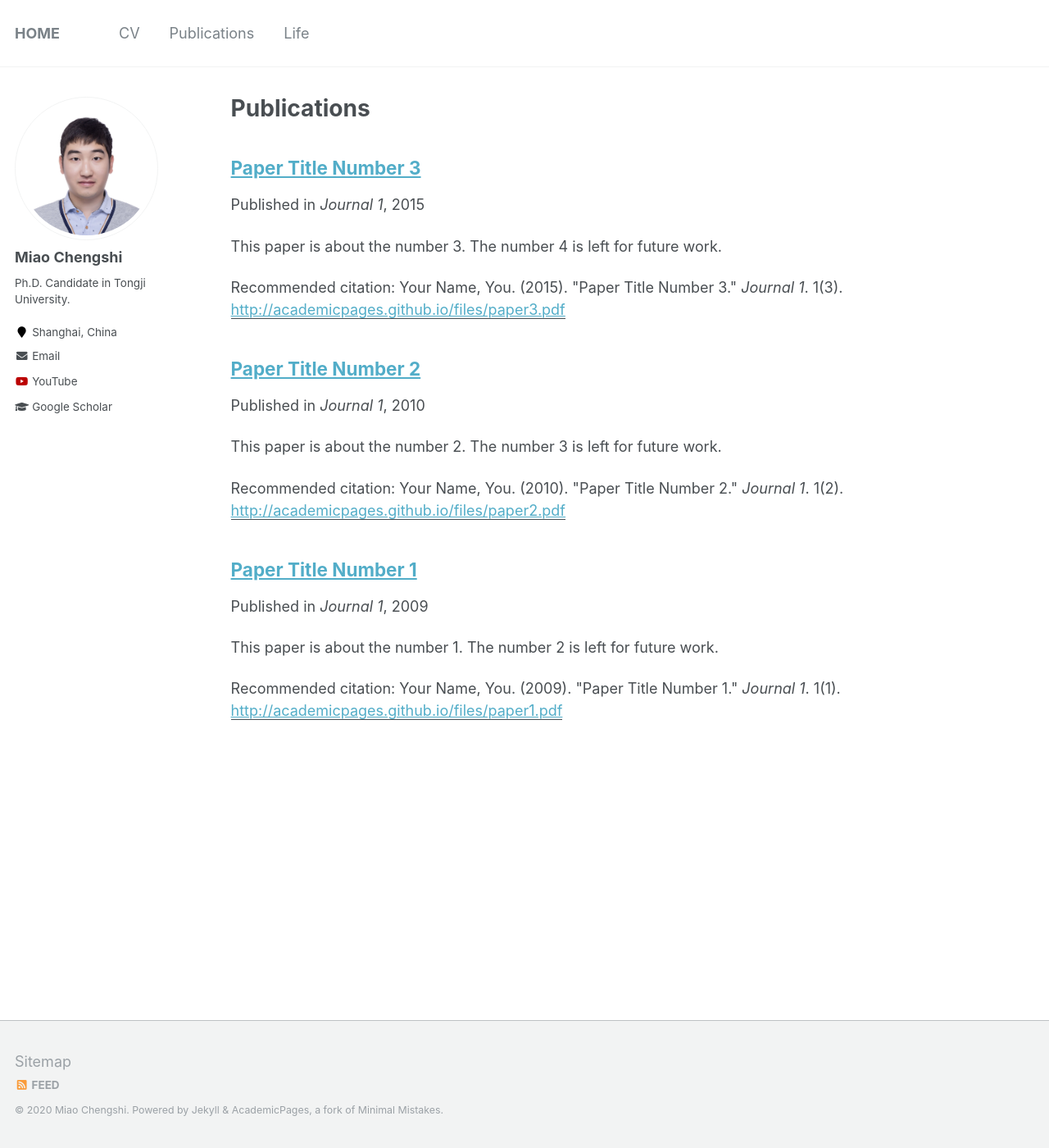
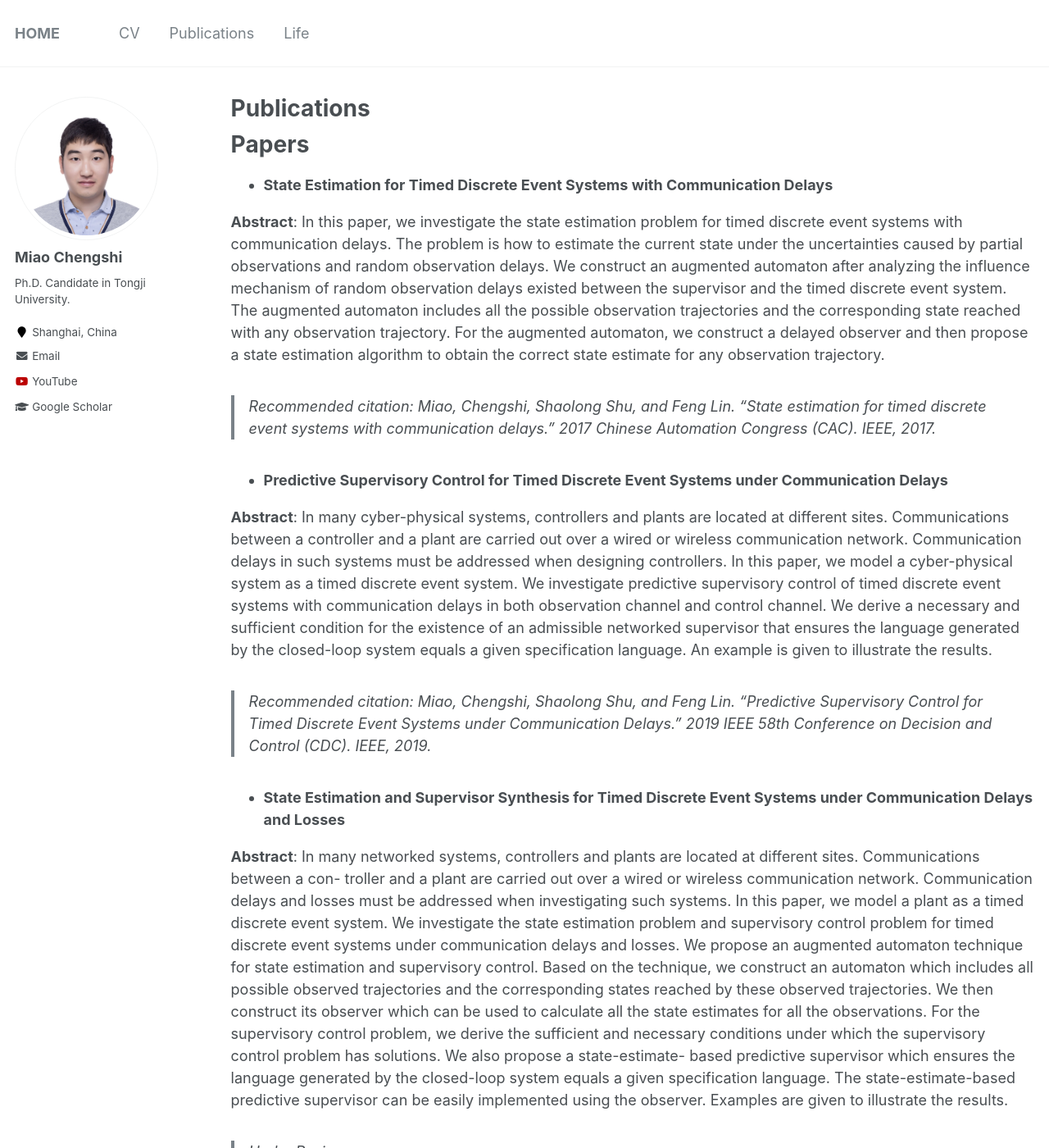
Before and after one commit to miaochengshi/miaochengshi.github.io, a Jekyll site: the page built from _pages/publications.md, in a window 1280 px wide and 1400 px high. Shown: the whole window at 82% size. Built offline with Jekyll 4.4.1, drawn with Linux system fonts in a browser that asks for light colours; some of the changed text lies outside the part shown.

Commit message:
Update publications.md

```diff
--- a/_pages/publications.md
+++ b/_pages/publications.md
@@ -5,12 +5,33 @@ permalink: /publications/
 author_profile: true
 ---
 
-{% if author.googlescholar %}
-  You can also find my articles on <u><a href="{{author.googlescholar}}">my Google Scholar profile</a>.</u>
-{% endif %}
+# Papers
 
-{% include base_path %}
+- **State Estimation for Timed Discrete Event Systems with Communication Delays**
 
-{% for post in site.publications reversed %}
-  {% include archive-single.html %}
-{% endfor %}
+**Abstract**: In this paper, we investigate the state estimation problem for timed discrete event systems with communication delays. The problem is how to estimate the current state under the uncertainties caused by partial observations and random observation delays. We construct an augmented automaton after analyzing the influence mechanism of random observation delays existed between the supervisor and the timed discrete event system. The augmented automaton includes all the possible observation trajectories and the corresponding state reached with any observation trajectory. For the augmented automaton, we construct a delayed observer and then propose a state estimation algorithm to obtain the correct state estimate for any observation trajectory.
+
+> Recommended citation: Miao, Chengshi, Shaolong Shu, and Feng Lin. "State estimation for timed discrete event systems with communication delays." 2017 Chinese Automation Congress (CAC). IEEE, 2017.
+
+
+- **Predictive Supervisory Control for Timed Discrete Event Systems under Communication Delays**
+
+**Abstract**: In many cyber-physical systems, controllers and plants are located at different sites. Communications between a controller and a plant are carried out over a wired or wireless communication network. Communication delays in such systems must be addressed when designing controllers. In this paper, we model a cyber-physical system as a timed discrete event system. We investigate predictive supervisory control of timed discrete event systems with communication delays in both observation channel and control channel. We derive a necessary and sufficient condition for the existence of an admissible networked supervisor that ensures the language generated by the closed-loop system equals a given specification language. An example is given to illustrate the results.
+
+> Recommended citation: Miao, Chengshi, Shaolong Shu, and Feng Lin. "Predictive Supervisory Control for Timed Discrete Event Systems under Communication Delays." 2019 IEEE 58th Conference on Decision and Control (CDC). IEEE, 2019.
+
+- **State Estimation and Supervisor Synthesis for Timed Discrete Event Systems under Communication Delays and Losses**
+
+**Abstract**: In many networked systems, controllers and plants are located at different sites. Communications between a con- troller and a plant are carried out over a wired or wireless communication network. Communication delays and losses must be addressed when investigating such systems. In this paper, we model a plant as a timed discrete event system. We investigate the state estimation problem and supervisory control problem for timed discrete event systems under communication delays and losses. We propose an augmented automaton technique for state estimation and supervisory control. Based on the technique, we construct an automaton which includes all possible observed trajectories and the corresponding states reached by these observed trajectories. We then construct its observer which can be used to calculate all the state estimates for all the observations. For the supervisory control problem, we derive the sufficient and necessary conditions under which the supervisory control problem has solutions. We also propose a state-estimate- based predictive supervisor which ensures the language generated by the closed-loop system equals a given specification language. The state-estimate-based predictive supervisor can be easily implemented using the observer. Examples are given to illustrate the results.
+
+> Under Review...
+
+# Thesis
+
+- **Design of Vision Inspection Module and Control Algorithm for a Quadrotor Helicopter**
+
+**Abstract**: The quadrotor helicopter has comprehensive applications in military and civilian for its simple structure, special control concept and vertical takeoff and landing ability. And for recent years, it has been a hot topic for researchers over the world. However, quadrotor helicopter models are strongly coupled, under-actuated and nonlinear, the design and implement of its control system is a complex process, in which the navigation and control of quadrotor is one of the key technology.
+
+The research is carried out centering on the stability control as well as position inspection and estimation of quadrotor, a control board and an integrated testing platform for the system is designed. Based on the nonlinear dynamic models and flying mechanism of helicopter, a linearization method is proposed to simplify the model and decouple the system partly, then a multi-level   control algorithm is applied for controlling the stability of quadrotor, which turned out to be feasible and effective.
+
+Meanwhile, two kinds of vision based position inspection and estimation algorithms are proposed. The methods can detect and track the target(s) by analyzing the number of points and the property of colored squares respectively. Lastly, the second algorithm is applied to the quadrotor system for the realization of trajectory monitor and position estimation, as a basis for further research on vision navigation and control of quadrotor helicopter.
```
